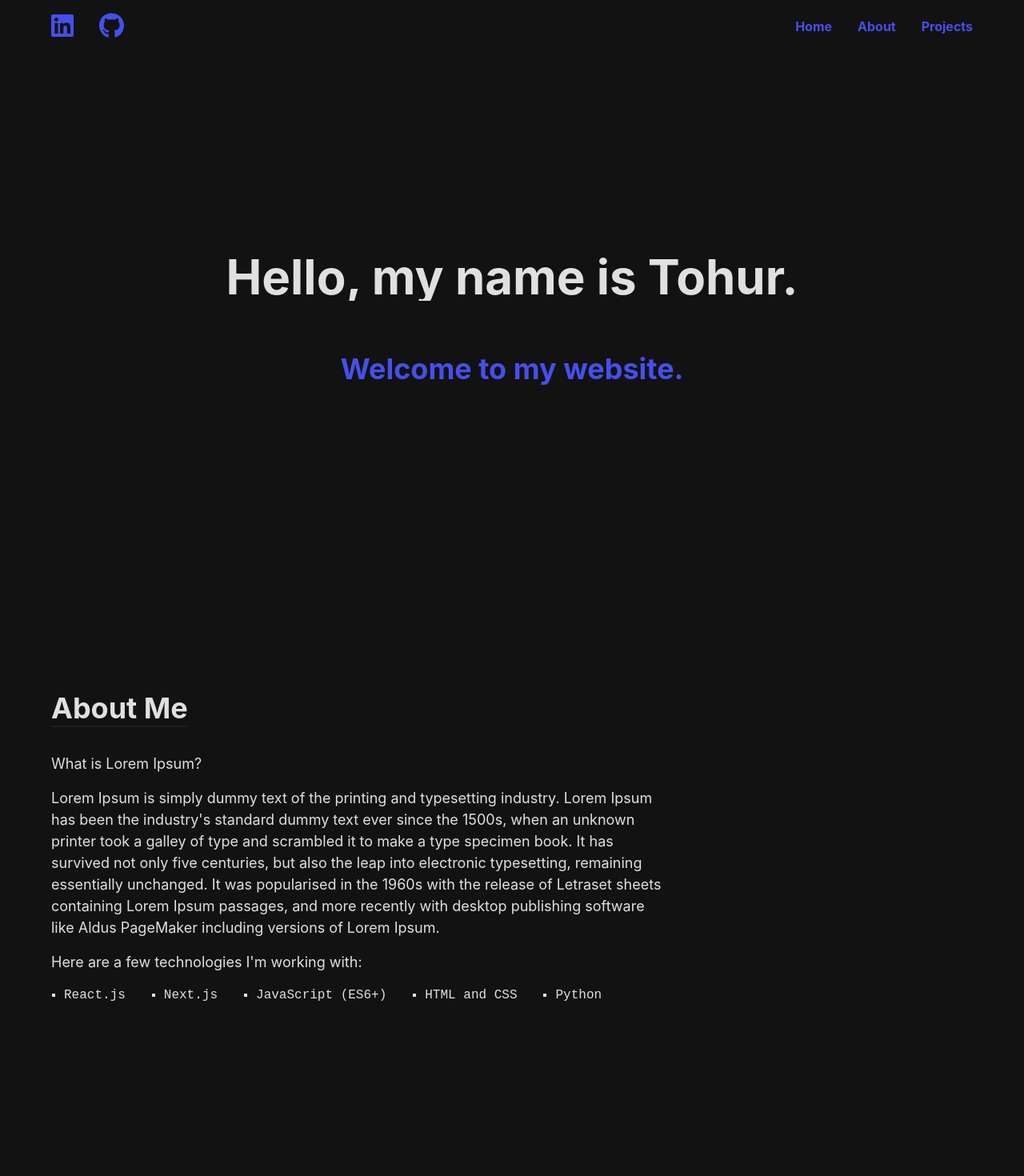
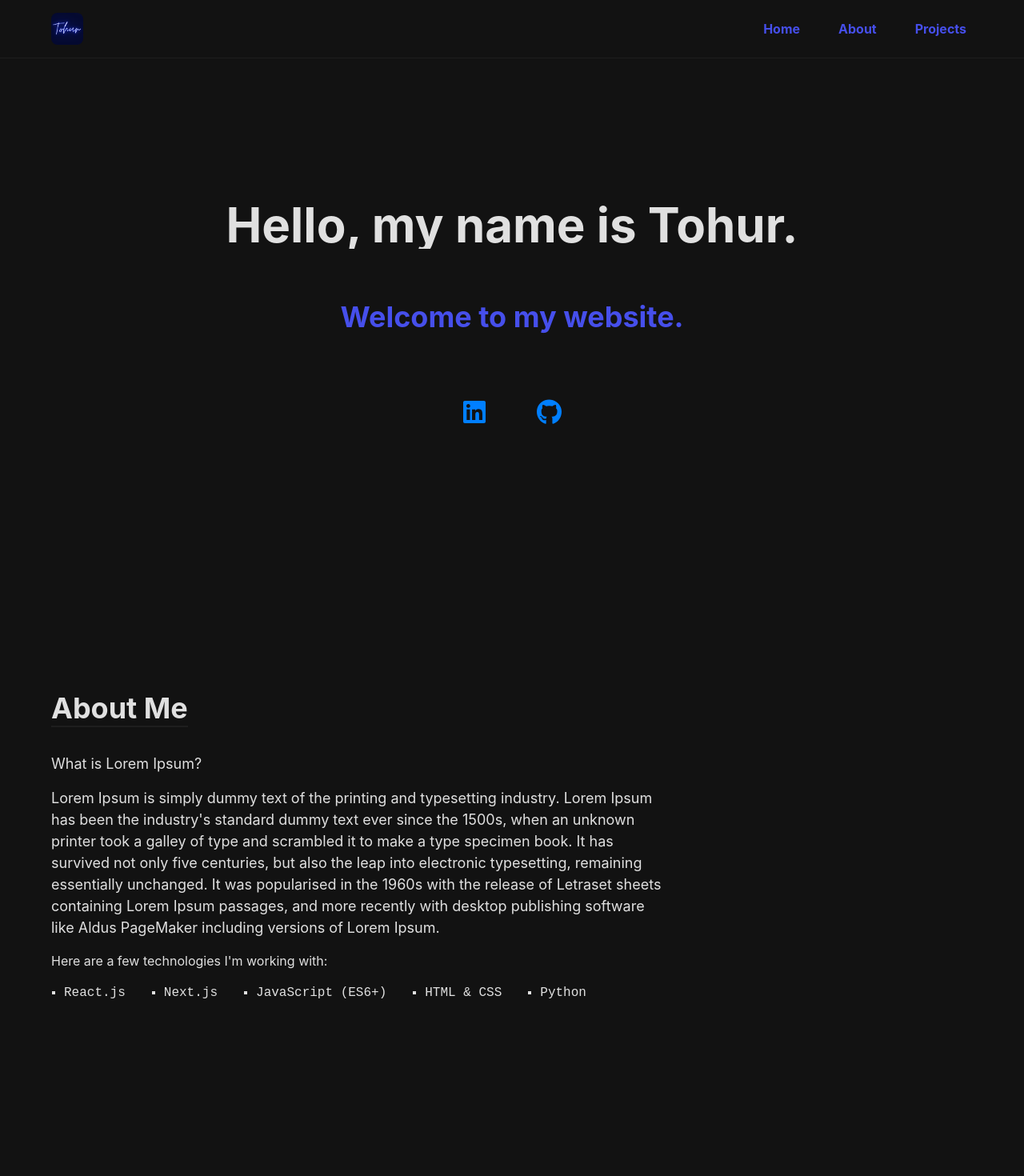
Before and after one commit to tohurr/tohurr.github.io, a React (Create React App) app: page / in a window 1280 px wide. Shown: the top 1470 px of the page at 80% size. Built offline with nearby package versions, Linux system fonts and the light colour scheme.

Commit message:
updated styles, navbar, landing page, and footer

```diff
--- a/src/components/Aboutme.js
+++ b/src/components/Aboutme.js
@@ -25,15 +25,15 @@ const Aboutme = () => {
                     <p>
                         Lorem Ipsum is simply dummy text of the printing and typesetting industry. Lorem Ipsum has been the industry's standard dummy text ever since the 1500s, when an unknown printer took a galley of type and scrambled it to make a type specimen book. It has survived not only five centuries, but also the leap into electronic typesetting, remaining essentially unchanged. It was popularised in the 1960s with the release of Letraset sheets containing Lorem Ipsum passages, and more recently with desktop publishing software like Aldus PageMaker including versions of Lorem Ipsum.
                     </p>
-                    <p>Here are a few technologies I'm working with:
+                    <div>Here are a few technologies I'm working with:
                         <ul className="languages">
                             <li>React.js</li>
                             <li>Next.js</li>
                             <li>JavaScript (ES6+)</li>
-                            <li>HTML and CSS</li>
+                            <li>HTML & CSS</li>
                             <li>Python</li>
                         </ul>
-                    </p>
+                    </div>
                 </div>
                 {/* <div>
                 <Image src={photo} alt='Tohur' borderRadius="full" objectFit='cover' boxSize='300px' className="image" />
--- a/src/components/Footer.js
+++ b/src/components/Footer.js
@@ -24,6 +24,7 @@ const Footer = () => {
             <li><a target="_blank" rel="noopener noreferrer" href="https://www.linkedin.com/in/tohur-rahman/">LinkedIn</a></li>
             <li><a target="_blank" rel="noopener noreferrer" href="https://github.com/tohurr">GitHub</a></li>
             <li><a target="_blank" rel="noopener noreferrer" href="https://discord.gg/DWhhXT3yaz">Discord</a></li>
+            <li><a target="_blank" rel="noopener noreferrer" href="https://linktr.ee/tohur_">My Linktree</a></li>
             <p>© 2024 Tohur. All Rights Reserved.</p>
           </ul>
         </Flex>
--- a/src/components/Header.js
+++ b/src/components/Header.js
@@ -1,29 +1,25 @@
 import React, { useEffect, useRef } from "react";
-import { FontAwesomeIcon } from "@fortawesome/react-fontawesome";
-import { faEnvelope } from "@fortawesome/free-solid-svg-icons";
-import {
- faGithub,
- faLinkedin,
- faStackOverflow,
-} from "@fortawesome/free-brands-svg-icons";
+// import { FontAwesomeIcon } from "@fortawesome/react-fontawesome";
+// import { faEnvelope } from "@fortawesome/free-solid-svg-icons";
+// import {
+//   faGithub,
+//   faLinkedin,
+//   faStackOverflow,
+// } from "@fortawesome/free-brands-svg-icons";
 import { Box, HStack, Text } from "@chakra-ui/react";
 import './Styles.css'
 
 
-const socials = [
- {
-   icon: faLinkedin,
-   url: "https://www.linkedin.com/in/tohur-rahman/",
- },
- {
-  icon: faGithub,
-  url: "https://github.com/tohurr",
- },
+// const socials = [
 //  {
-//    icon: faStackOverflow,
-//    url: "https://stackoverflow.com/users/sureskills",
+//    icon: faLinkedin,
+//    url: "https://www.linkedin.com/in/tohur-rahman/",
 //  },
-];
+//  {
+//   icon: faGithub,
+//   url: "https://github.com/tohurr",
+//  },
+// ];
 
 /**
 * This component illustrates the use of both the useRef hook and useEffect hook.
@@ -88,7 +84,7 @@ const Header = () => {
           alignItems="center"
           className="navbox"
         >
-         <nav>
+          {/* <nav>
            <HStack spacing={8} >
              {socials.map(({ icon, url }) => (
                <a
@@ -101,16 +97,28 @@ const Header = () => {
                </a>
              ))}
            </HStack>
+         </nav> */}
+          <nav>
+            <HStack spacing={8} >
+              <a
+                //  target="_blank"
+                rel="noopener noreferrer"
+                href="https://tohurr.github.io/"
+                className="nav-logo"
+              >
+                <img src="/logo.png" alt="image" />
+              </a>
+            </HStack>
           </nav>
           <nav>
             <HStack spacing={8} className="navhome">
-            <a href="#home" onClick={handleClick("landing")} style={{fontWeight: "bold"}} className="nav">
+              <a href="#home" onClick={handleClick("landing")} style={{ fontWeight: "bold" }} className="nav">
                 Home
               </a>
-             <a href="#about-me" onClick={handleClick("aboutme")} style={{fontWeight: "bold"}} className="nav">
+              <a href="#about-me" onClick={handleClick("aboutme")} style={{ fontWeight: "bold" }} className="nav">
                 About
               </a>
-            <a href="#projects" onClick={handleClick("projects")} style={{fontWeight: "bold"}} className="nav">
+              <a href="#projects" onClick={handleClick("projects")} style={{ fontWeight: "bold" }} className="nav">
                 Projects
               </a>
             </HStack>
--- a/src/components/LandingSection.js
+++ b/src/components/LandingSection.js
@@ -1,12 +1,25 @@
 import React from "react";
-import { Avatar, Heading, VStack, Divider } from "@chakra-ui/react";
+import { Avatar, Heading, VStack, Divider, HStack } from "@chakra-ui/react";
 import FullScreenSection from "./FullScreenSection";
+import {
+  faGithub,
+  faLinkedin,
+} from "@fortawesome/free-brands-svg-icons";
+import { FontAwesomeIcon } from "@fortawesome/react-fontawesome";
 import './Styles.css';
-//#034694
 
 const greeting = "Hello, my name is Tohur.";
 const bio1 = "Welcome to my website.";
-// const bio2 = "specialized in React";
+const socials = [
+  {
+    icon: faLinkedin,
+    url: "https://www.linkedin.com/in/tohur-rahman/",
+  },
+  {
+    icon: faGithub,
+    url: "https://github.com/tohurr",
+  },
+];
 
 const LandingSection = () => (
   <FullScreenSection
@@ -30,14 +43,21 @@ const LandingSection = () => (
         {/* Hello, my name is Tohur Rahman. */}
       </Heading>
       {/* </VStack>  */}
-      {/* <VStack spacing={5} >  */}
       <Heading as="h2" size="xl" noOfLines={0} color="#464FEB">
         {bio1}
       </Heading>
-      {/* <Heading as="h1" size="3xl" noOfLines={1}>
-         {bio2}
-       </Heading>  */}
-      {/* </VStack>  */}
+      <HStack spacing={8} >
+        {socials.map(({ icon, url }) => (
+          <a
+            key={url}
+            href={url}
+            target="_blank"
+            rel="noopener noreferrer"
+          >
+            <FontAwesomeIcon icon={icon} size="2x" key={url} className="icons" />
+          </a>
+        ))}
+      </HStack>
     </VStack>
   </FullScreenSection >
 );
--- a/src/components/Styles.css
+++ b/src/components/Styles.css
@@ -3,17 +3,33 @@
 /* Navigation Styles */
 .nav {
     color: #464FEB;
+    padding: .5rem;
 }
 
 .nav:hover {
-    transform: scale(1.1);
-    transition: transform .1s;
+    /* transform: scale(1.1);
+    transition: transform .1s; */
     text-decoration: underline;
     text-decoration-style: dashed;
 }
 
+.chakra-heading.css-6lkkh6{
+    text-align: center;
+}
+
+.icons {
+    color: #007fff;
+    padding: 1rem;
+    /* transition: transform 0.3s ease-in-out; */
+}
+
+.icons:hover {
+    /* transform: scale(1.1); */
+    color: #0F4BF1;
+}
+
 /* Border Styles */
-.css-1y0iuhv {
+.css-1y3k3mc {
     border-bottom: 1px solid #1E1E1E;
 }
 
@@ -206,12 +222,19 @@ footer h1 {
 }
 
 footer li {
-    margin-bottom: 1rem;
+    margin-top: 2rem;
+    margin-bottom: 2rem;
+}
+
+footer a {
+padding-top: .5rem;
+padding-bottom: .5rem;
 }
 
 footer a:hover {
     text-decoration: underline;
     text-decoration-style: wavy;
+    color: #0F4BF1;
 }
 
 footer p {
@@ -236,6 +259,23 @@ footer p {
     border-radius: 2rem;
 }
 
+
+.nav-logo {
+    display: flex;
+    border-radius: .5rem;
+    width: 8%;
+}
+
+.nav-logo img {
+    border-radius: .5rem;
+}
+
+@media (max-width: 850px) {
+    .nav-logo {
+        width: 50%;
+    }
+}
+
 @media (max-width: 850px) {
     footer {
         display: flex;
@@ -246,3 +286,61 @@ footer p {
         margin-bottom: 2rem;
     }
 }
+
+/* Commented Out Code */
+/* ############## */
+
+/*
+
+@media (max-width:850px) {
+    .resume {
+        font-size: medium;
+    }
+}
+
+*/
+
+/*
+.image {
+    border-radius: 50%;
+    object-fit: cover;
+}
+
+@media (max-width:850px) {
+    .image {
+        width: 60%;
+    }
+}
+*/
+
+/*
+.abouttext p {
+    padding-top: 1rem;
+    padding-left: 1rem;
+    padding-right: 1rem;
+}
+*/
+
+/*
+.aboutme-section {
+    padding: 64px;
+}
+
+@media (max-width:850px) {
+    .aboutme-section {
+        padding: 1rem;
+    }
+}
+*/
+
+/*
+.projects-section {
+    padding: 2rem;
+}
+
+@media (max-width:850px) {
+    .projects-section {
+        padding: 2rem;
+    }
+}
+*/
```
Also changed, not shown: package.json (+5 -4 lines), 2 other files (tests, documents, lock files or other folders). Lines whose indentation alone changed are shown as unchanged.
